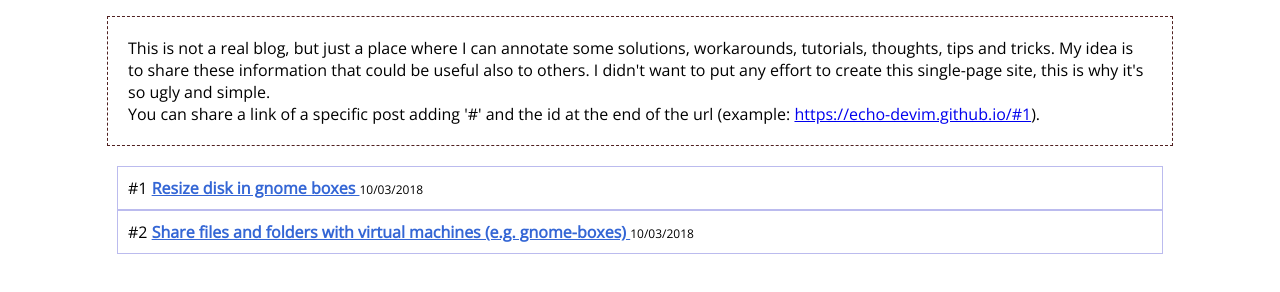
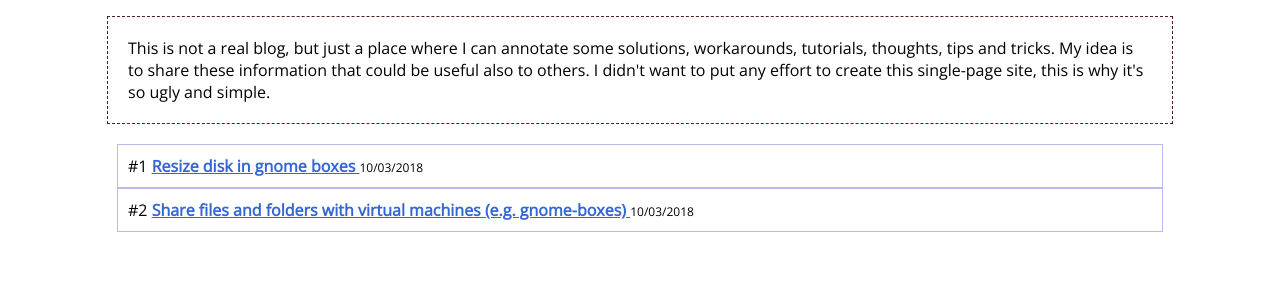
Before and after one commit to echo-devim/echo-devim.github.io, a plain HTML site: page index.html in a window 1280 px wide. Shown: the part 104-396 px from the top of the page. Drawn offline with nearby package versions, Linux system fonts and the light colour scheme.

Commit message:
Removed old tip about link sharing

```diff
--- a/index.html
+++ b/index.html
@@ -89,7 +89,6 @@
   <div class="description">
     This is not a real blog, but just a place where I can annotate some solutions, workarounds, tutorials, thoughts, tips and tricks. My idea is to share these information
     that could be useful also to others. I didn't want to put any effort to create this single-page site, this is why it's so ugly and simple.<br>
-    You can share a link of a specific post adding '#' and the id at the end of the url (example: <a href="https://echo-devim.github.io/#1">https://echo-devim.github.io/#1</a>).
   </div>
   <div class="spacer"></div>
   <div class="article">#1
```
